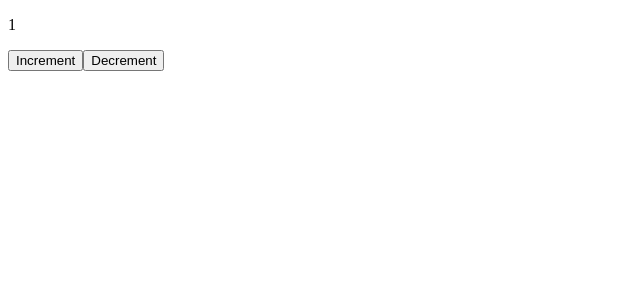
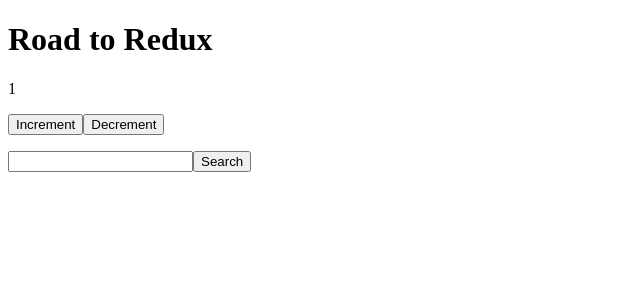
Before and after one commit to nandayonah/road-to-redux, a React (Create React App) app: page / in a window 1280 px wide. Shown: the top 300 px of the page, without its empty margins (0-640 px from the left). Built offline with nearby package versions, Linux system fonts and the light colour scheme.

Commit message:
Form State using Ref

```diff
--- a/src/App.js
+++ b/src/App.js
@@ -1,45 +1,18 @@
 import React from "react";
+import CounterContainer from "./components/counter/CounterContainer";
+import Search from "./components/form/Search";
+import Space from "./components/Space";
 import "./styles.css";
 
-class CounterContainer extends React.Component {
-  constructor(props) {
-    super(props);
-
-    this.state = {
-      count: 1
-    };
-
-    this.onIncrement = this.onIncrement.bind(this);
-    this.onDecrement = this.onDecrement.bind(this);
-  }
-
-  onIncrement() {
-    this.setState((state) => ({ count: state.count + 1 }));
-  }
-
-  onDecrement() {
-    this.setState((state) => ({ count: state.count - 1 }));
-  }
-
-  render() {
-    return (
-      <CounterPresenter
-        count={this.state.count}
-        onIncrement={this.onIncrement}
-        onDecrement={this.onDecrement}
-      />
-    );
-  }
-}
-
-function CounterPresenter(props) {
+function App() {
   return (
-    <div>
-      <p>{props.count}</p>
-      <button onClick={props.onIncrement}>Increment</button>
-      <button onClick={props.onDecrement}>Decrement</button>
-    </div>
+    <main>
+      <h1>Road to Redux</h1>
+      <CounterContainer />
+      <Space />
+      <Search />
+    </main>
   );
 }
 
-export default CounterContainer;
+export default App;
--- /dev/null
+++ b/src/components/Space.js
@@ -0,0 +1,7 @@
+import React from "react";
+
+function Space() {
+  return <div style={{ margin: "1rem" }} />;
+}
+
+export default Space;
--- /dev/null
+++ b/src/components/counter/CounterContainer.js
@@ -0,0 +1,35 @@
+import React from "react";
+import CounterPresenter from "./CounterPresenter";
+
+class CounterContainer extends React.Component {
+  constructor(props) {
+    super(props);
+
+    this.state = {
+      count: 1
+    };
+
+    this.onIncrement = this.onIncrement.bind(this);
+    this.onDecrement = this.onDecrement.bind(this);
+  }
+
+  onIncrement() {
+    this.setState((state) => ({ count: state.count + 1 }));
+  }
+
+  onDecrement() {
+    this.setState((state) => ({ count: state.count - 1 }));
+  }
+
+  render() {
+    return (
+      <CounterPresenter
+        count={this.state.count}
+        onIncrement={this.onIncrement}
+        onDecrement={this.onDecrement}
+      />
+    );
+  }
+}
+
+export default CounterContainer;
--- /dev/null
+++ b/src/components/counter/CounterPresenter.js
@@ -0,0 +1,13 @@
+import React from "react";
+
+function CounterPresenter(props) {
+  return (
+    <div>
+      <p>{props.count}</p>
+      <button onClick={props.onIncrement}>Increment</button>
+      <button onClick={props.onDecrement}>Decrement</button>
+    </div>
+  );
+}
+
+export default CounterPresenter;
--- /dev/null
+++ b/src/components/form/Search.js
@@ -0,0 +1,28 @@
+import React from "react";
+
+class Search extends React.Component {
+  constructor(props) {
+    super(props);
+
+    this.onSubmit = this.onSubmit.bind(this);
+  }
+
+  onSubmit(event) {
+    const { value } = this.input;
+
+    console.log("Searched keyword: " + value);
+
+    event.preventDefault();
+  }
+
+  render() {
+    return (
+      <form onSubmit={this.onSubmit}>
+        <input type="text" ref={(node) => (this.input = node)} />
+        <button type="submit">Search</button>
+      </form>
+    );
+  }
+}
+
+export default Search;
```
Also changed, not shown: 1 other file (tests, documents, lock files or other folders).
